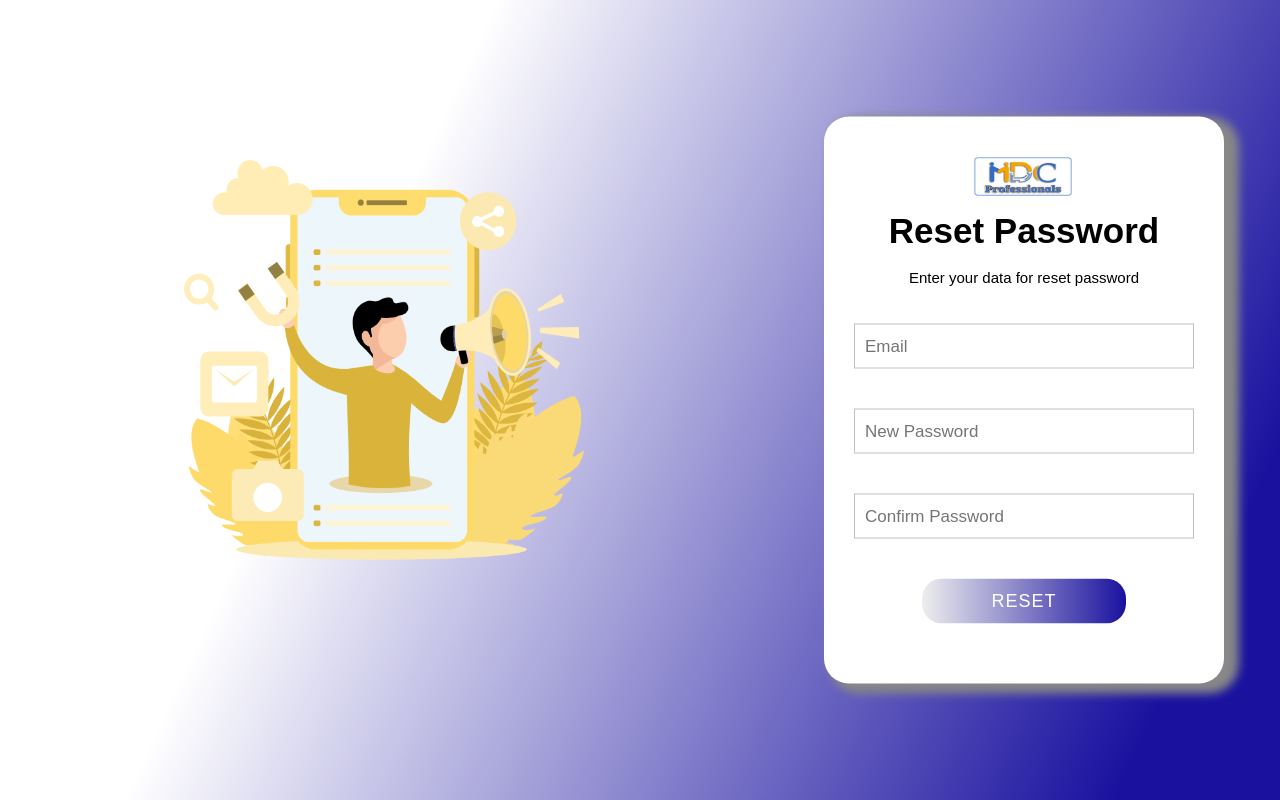
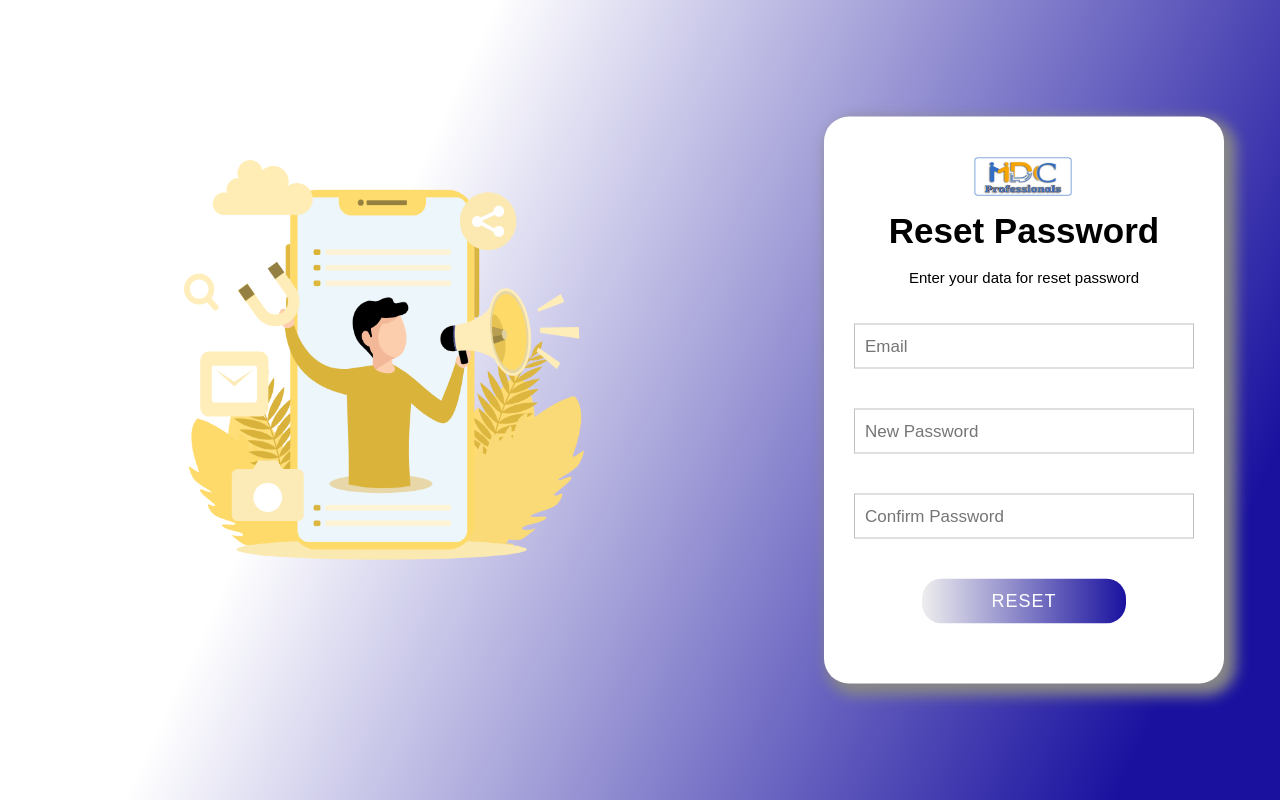
Before and after one commit to MadhushaPrasad/MDC-Professionals, a PHP site: template pages/reset_password.php in a window 1280 px wide. Run offline with PHP 8.4, Linux system fonts and the light colour scheme; the template is opened without the code that fills it, so the values that code supplies are empty.

Commit message:
Updated forget and reset password pages css pgs

```diff
--- a/assets/css/forget_password.css
+++ b/assets/css/forget_password.css
@@ -4,6 +4,11 @@
     outline: none;
     box-sizing: border-box;
     font-family: 'poppins', sans-serif;
+    overflow-y: hidden; /* Hide vertical scrollbar */
+    overflow-x: hidden; /* Hide horizontal scrollbar */
+
+
+
 }
 body{
     height: 100vh;
--- a/assets/css/reset_password.css
+++ b/assets/css/reset_password.css
@@ -16,7 +16,7 @@ body{
     top: 50%;
     left: 80%;
     transform: translate(-50%, -50%);
-    box-shadow: 10px 5px 10px 5px #888888;
+    box-shadow: 7px 7px 14px 5px #888888;
 }
 
 .container{
```
